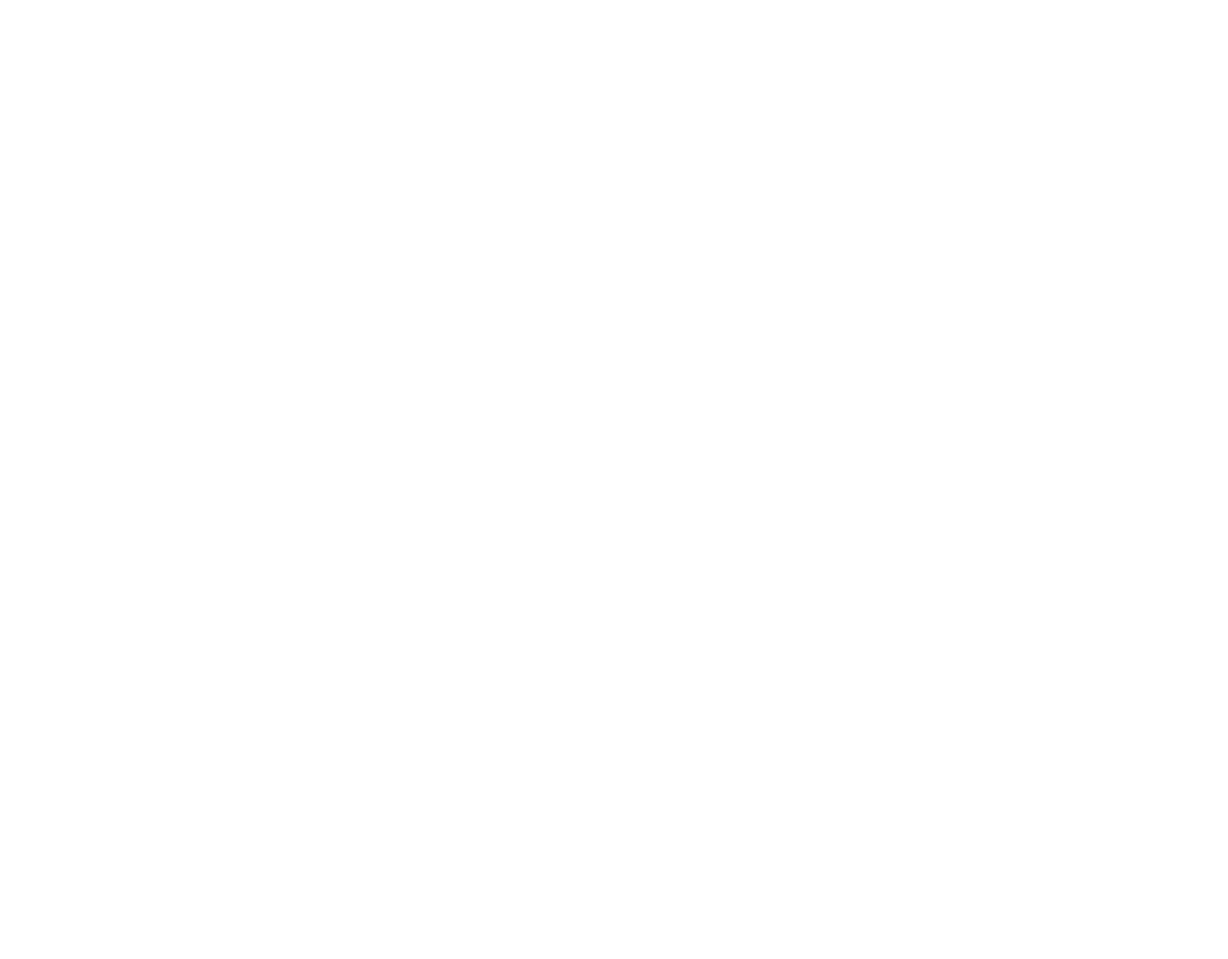
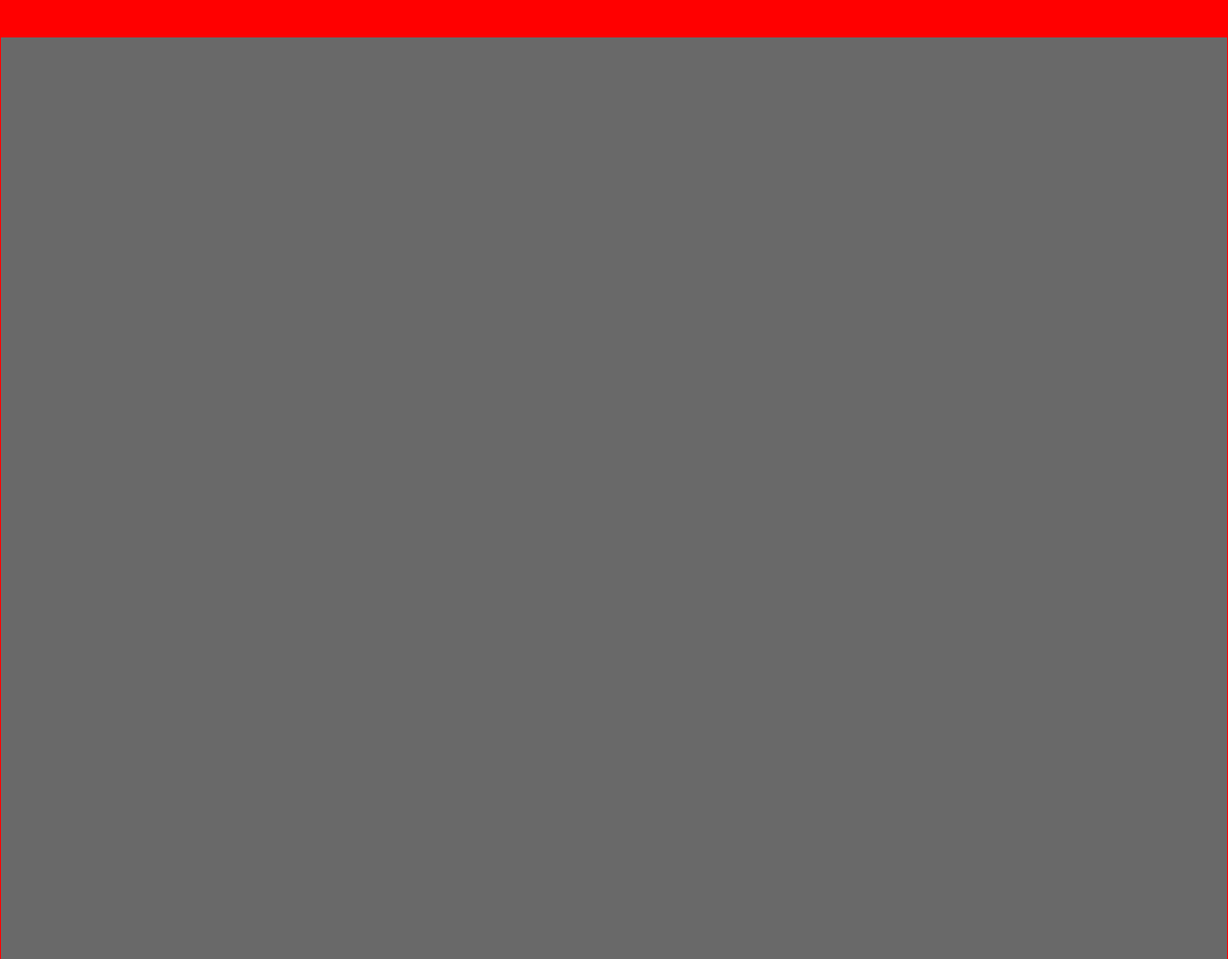
Before and after one commit to MinervaLong/example-flexbox_BEM, a plain HTML site: page index.html in a window 1280 px wide. Shown: the whole page at 96% size. Before the commit the page ends 800 px from the top, so only its background shows below. Drawn offline with Linux system fonts and the light colour scheme.

Commit message:
Add css to reset and debug

```diff
--- a/styles/style.css
+++ b/styles/style.css
@@ -1,3 +1,27 @@
+/* Reset values to get rid of browser's pre-set values*/
+
+body,
+body * {
+    margin: unset;
+    box-sizing: border-box;
+    padding: unset;
+    font-size: unset;
+    color: unset;
+    text-decoration: unset;
+}
+
+/* CSS for debugging*/
+
+body * {
+    border: 1px solid red;
+}
+
+main {
+    height: 1000px;
+    background-color: dimgray;
+}
+
+
 /* CSS for divs colours*/
 
 .topBox--color, .midBox--color, .bottomBox--color {
```
